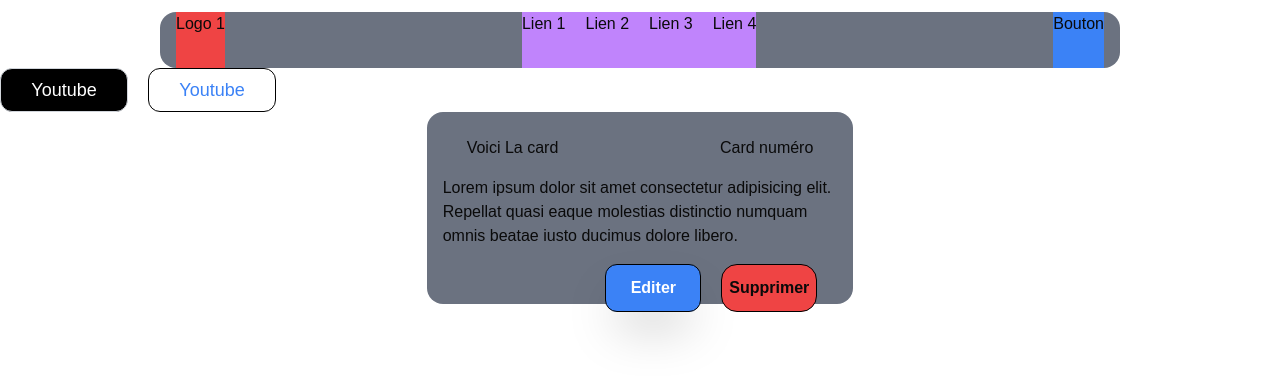
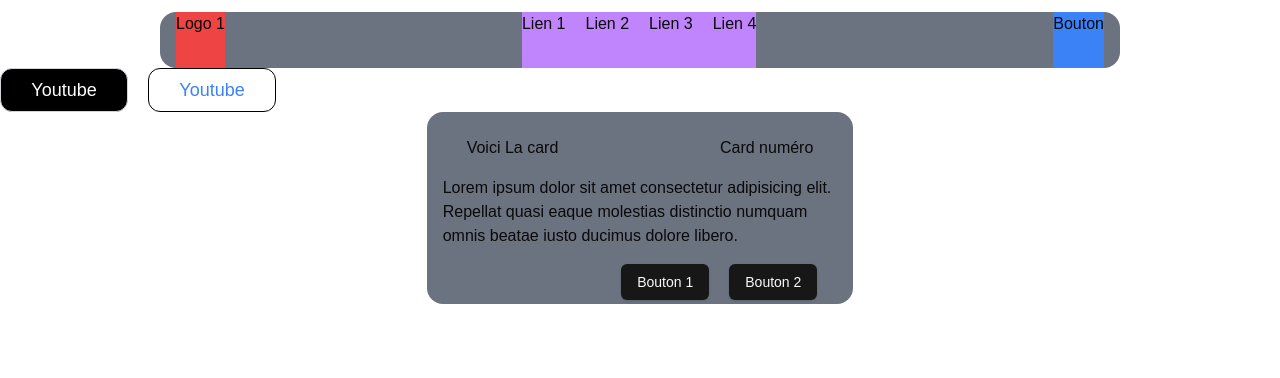
Before and after one commit to BouklifYacine/Next-AuthJS-Avance-Zustand, a Next.js app in the folder zustand-authjs/: page / in a window 1280 px wide. Shown: the top 378 px of the page. Built offline with nearby package versions, Linux system fonts and the light colour scheme.

Commit message:
Import des boutons pour test de shadcn

```diff
--- a/zustand-authjs/app/page.tsx
+++ b/zustand-authjs/app/page.tsx
@@ -1,3 +1,5 @@
+import { Button } from "@/components/ui/button";
+
 export default function Home() {
   return (
     <>
@@ -41,10 +43,8 @@
         </div>
 
         <div className="flex justify-end gap-x-5 mr-9 ">
-        <button className="bg-blue-500 border border-black rounded-xl w-24 h-12 text-white font-bold hover:bg-blue-700 transition-all duration-200 ease-in-out shadow-2xl">
-  Editer
-</button>
-          <button className="bg-red-500 border border-black rounded-2xl w-24 h-12 font-bold">Supprimer </button>
+      <Button>Bouton 1</Button>
+      <Button>Bouton 2</Button>
         </div>
       </div>
     </>
--- /dev/null
+++ b/zustand-authjs/components/ui/button.tsx
@@ -0,0 +1,57 @@
+import * as React from "react"
+import { Slot } from "@radix-ui/react-slot"
+import { cva, type VariantProps } from "class-variance-authority"
+
+import { cn } from "@/lib/utils"
+
+const buttonVariants = cva(
+  "inline-flex items-center justify-center gap-2 whitespace-nowrap rounded-md text-sm font-medium transition-colors focus-visible:outline-none focus-visible:ring-1 focus-visible:ring-ring disabled:pointer-events-none disabled:opacity-50 [&_svg]:pointer-events-none [&_svg]:size-4 [&_svg]:shrink-0",
+  {
+    variants: {
+      variant: {
+        default:
+          "bg-primary text-primary-foreground shadow hover:bg-primary/90",
+        destructive:
+          "bg-destructive text-destructive-foreground shadow-sm hover:bg-destructive/90",
+        outline:
+          "border border-input bg-background shadow-sm hover:bg-accent hover:text-accent-foreground",
+        secondary:
+          "bg-secondary text-secondary-foreground shadow-sm hover:bg-secondary/80",
+        ghost: "hover:bg-accent hover:text-accent-foreground",
+        link: "text-primary underline-offset-4 hover:underline",
+      },
+      size: {
+        default: "h-9 px-4 py-2",
+        sm: "h-8 rounded-md px-3 text-xs",
+        lg: "h-10 rounded-md px-8",
+        icon: "h-9 w-9",
+      },
+    },
+    defaultVariants: {
+      variant: "default",
+      size: "default",
+    },
+  }
+)
+
+export interface ButtonProps
+  extends React.ButtonHTMLAttributes<HTMLButtonElement>,
+    VariantProps<typeof buttonVariants> {
+  asChild?: boolean
+}
+
+const Button = React.forwardRef<HTMLButtonElement, ButtonProps>(
+  ({ className, variant, size, asChild = false, ...props }, ref) => {
+    const Comp = asChild ? Slot : "button"
+    return (
+      <Comp
+        className={cn(buttonVariants({ variant, size, className }))}
+        ref={ref}
+        {...props}
+      />
+    )
+  }
+)
+Button.displayName = "Button"
+
+export { Button, buttonVariants }
--- a/zustand-authjs/package.json
+++ b/zustand-authjs/package.json
@@ -9,6 +9,7 @@
     "lint": "next lint"
   },
   "dependencies": {
+    "@radix-ui/react-slot": "^1.1.1",
     "class-variance-authority": "^0.7.1",
     "clsx": "^2.1.1",
     "lucide-react": "^0.469.0",
```
Also changed, not shown: 1 other file (tests, documents, lock files or other folders).
